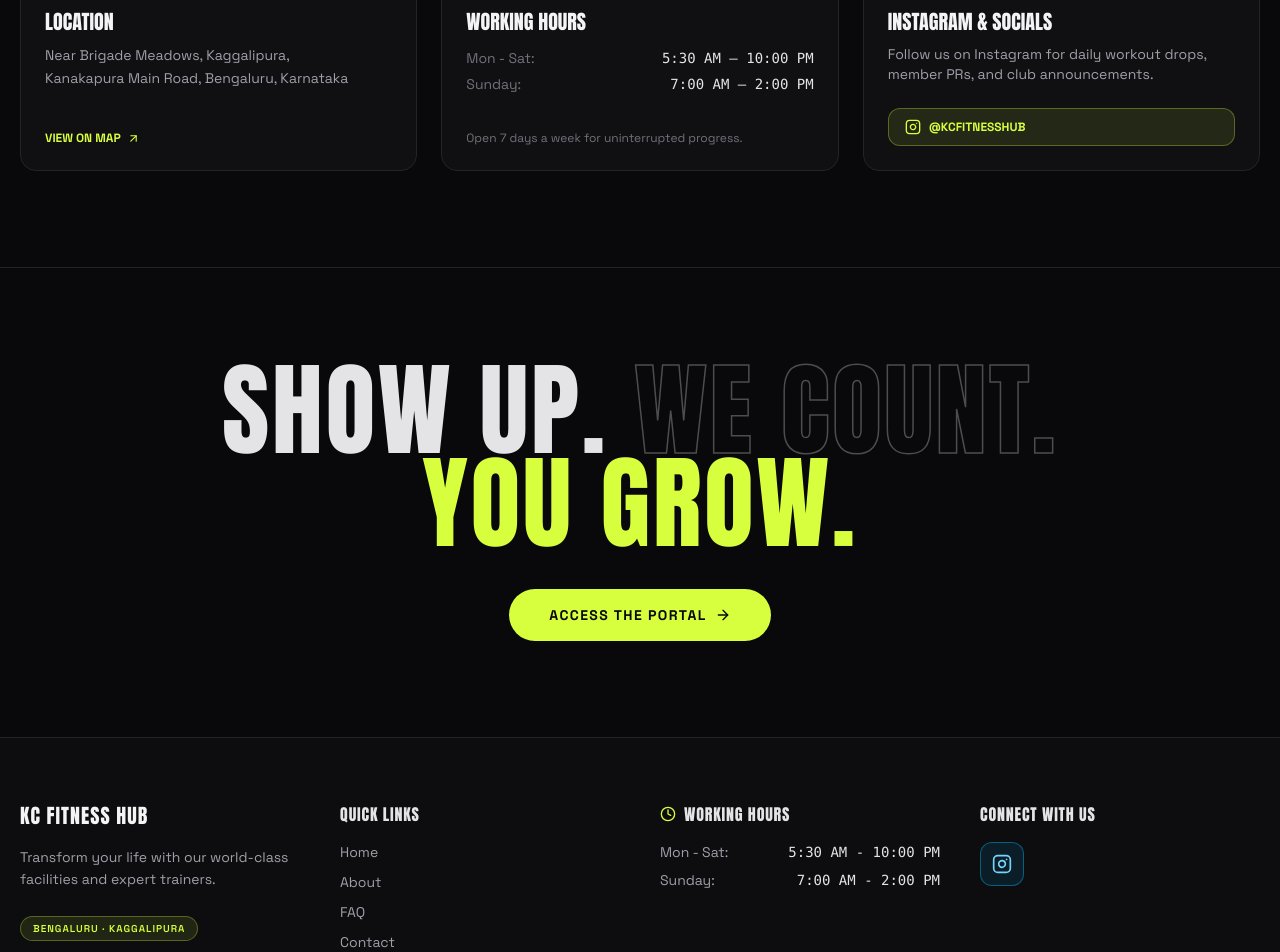
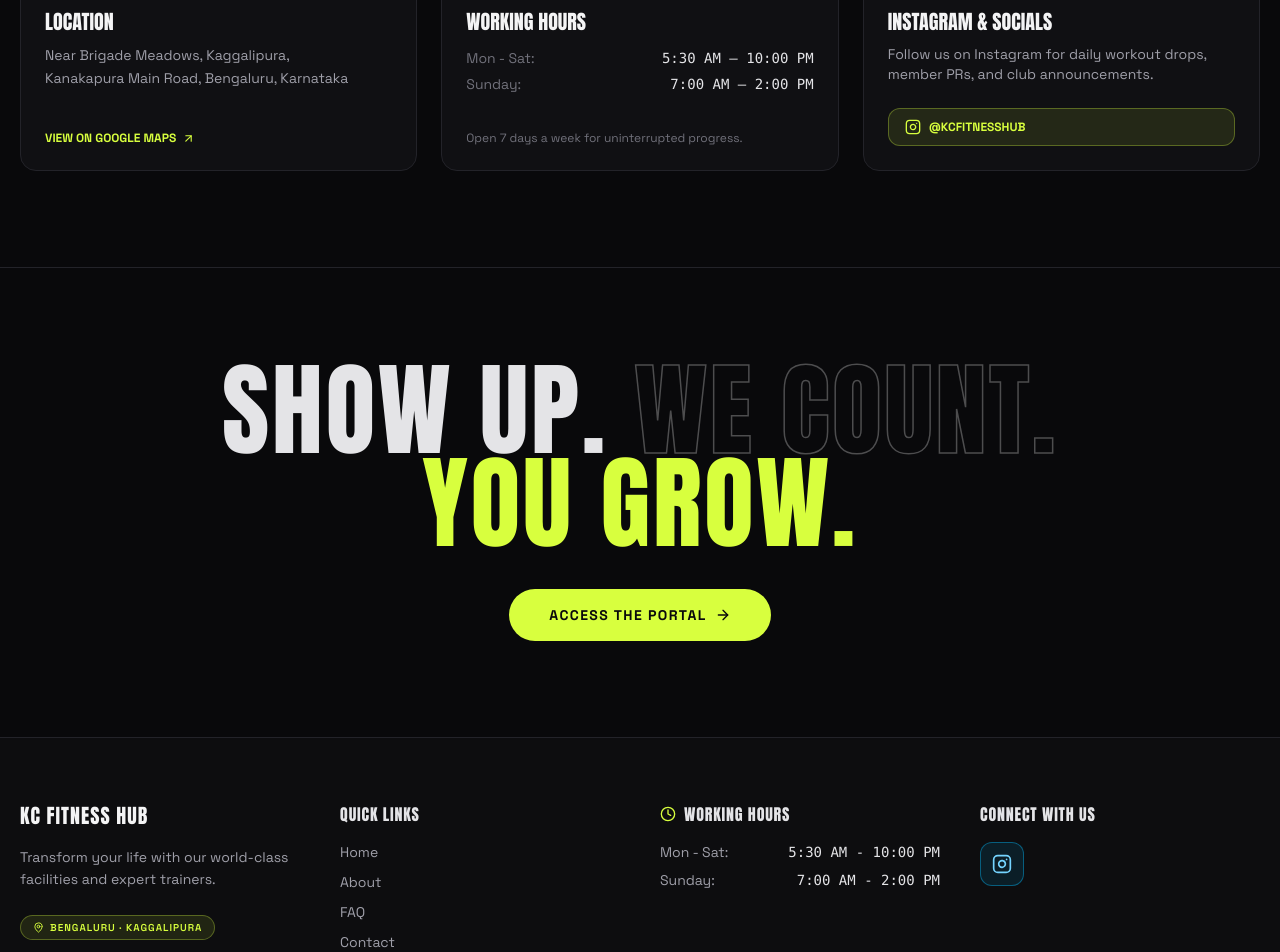
Before and after one commit to Aster1145/KCFitnessHub-V.2, a Next.js app: page / in a window 1280 px wide. Shown: the part 6680-7632 px from the top of the page. Built offline with nearby package versions, Linux system fonts and the light colour scheme.

Commit message:
fix: update location to direct Google Maps link

```diff
--- a/src/app/page.tsx
+++ b/src/app/page.tsx
@@ -775,15 +775,16 @@ export default function LandingPage() {
                   </p>
                 </div>
                 <a
-                  href="https://kcfitnesshub.com/contact"
+                  href="https://maps.app.goo.gl/VGuwWfWVLtorK6FY7"
                   target="_blank"
                   rel="noreferrer"
                   className="mt-6 inline-flex items-center gap-1.5 text-xs font-bold text-volt uppercase hover:underline"
                 >
-                  View on Map <ArrowUpRight size={13} />
+                  View on Google Maps <ArrowUpRight size={13} />
                 </a>
               </div>
             </Reveal>
+
 
             <Reveal delay={0.1}>
               <div className="flex h-full flex-col justify-between rounded-2xl border border-line bg-steel p-6">
@@ -870,10 +871,16 @@ export default function LandingPage() {
                 Transform your life with our world-class facilities and expert trainers.
               </p>
               <div className="pt-2">
-                <span className="inline-block rounded-full border border-volt/30 bg-volt/10 px-3 py-1 text-[10px] font-semibold tracking-widest text-volt uppercase">
-                  Bengaluru · Kaggalipura
-                </span>
+                <a
+                  href="https://maps.app.goo.gl/VGuwWfWVLtorK6FY7"
+                  target="_blank"
+                  rel="noreferrer"
+                  className="inline-flex items-center gap-1.5 rounded-full border border-volt/30 bg-volt/10 px-3 py-1 text-[10px] font-semibold tracking-widest text-volt uppercase transition-colors hover:bg-volt hover:text-carbon"
+                >
+                  <MapPin size={11} /> Bengaluru · Kaggalipura
+                </a>
               </div>
+
             </div>
 
             {/* Column 2: Quick Links */}
--- a/src/components/apple-header.tsx
+++ b/src/components/apple-header.tsx
@@ -2,7 +2,7 @@
 
 import { useState, useEffect } from "react";
 import Link from "next/link";
-import { ArrowRight, Menu, X, Sparkles, Clock, ExternalLink } from "lucide-react";
+import { ArrowRight, Menu, X, Sparkles, Clock, MapPin, ExternalLink } from "lucide-react";
 import { KcLogo, InstagramIcon } from "@/components/kc-logo";
 
 const NAV_LINKS = [
@@ -138,6 +138,16 @@ export function AppleHeader() {
 
               {/* Quick Info & Social */}
               <div className="mt-4 flex flex-col gap-2.5 border-t border-white/10 pt-4 text-[11px] text-zinc-400">
+                <a
+                  href="https://maps.app.goo.gl/VGuwWfWVLtorK6FY7"
+                  target="_blank"
+                  rel="noopener noreferrer"
+                  className="flex items-center gap-2 font-medium text-zinc-300 transition-colors hover:text-volt"
+                >
+                  <MapPin size={13} className="text-volt shrink-0" />
+                  <span className="truncate">Near Brigade Meadows, Kaggalipura (Google Maps)</span>
+                  <ExternalLink size={10} className="opacity-60 shrink-0" />
+                </a>
                 <div className="flex items-center gap-2">
                   <Clock size={13} className="text-volt shrink-0" />
                   <span className="truncate">Mon-Sat 5:30 AM – 10:00 PM | Sun 7 AM – 2 PM</span>
```
